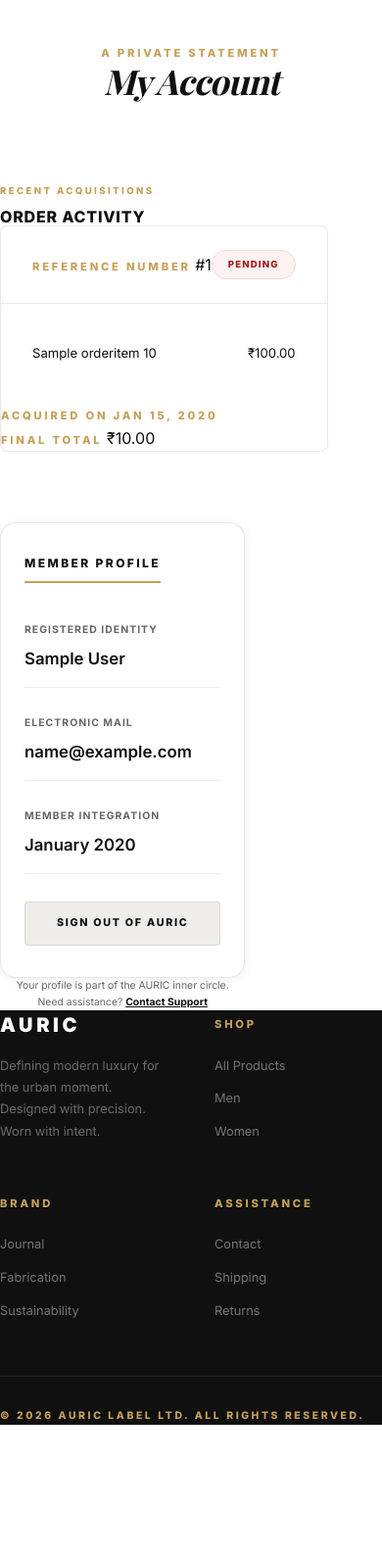
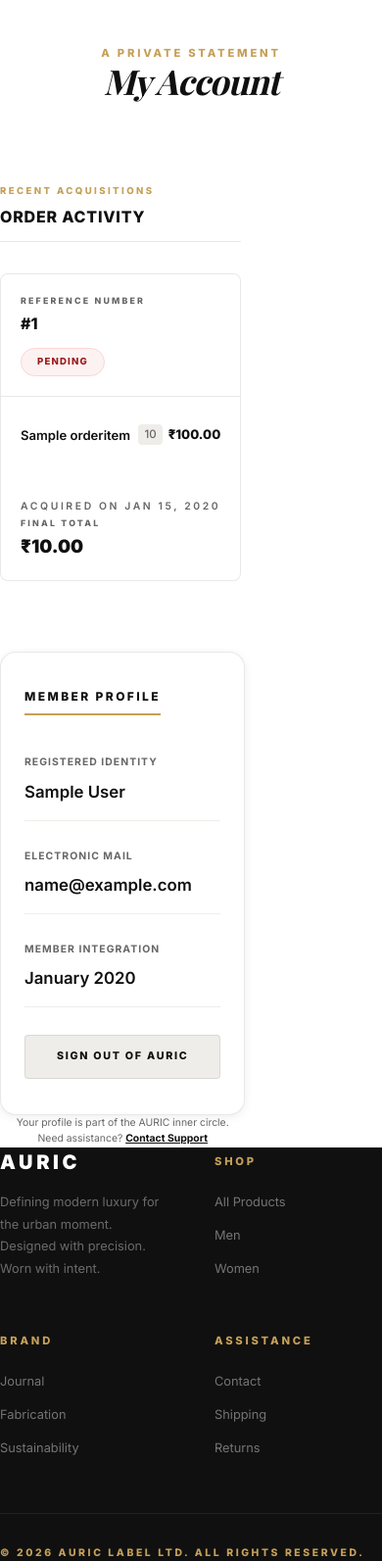
Before and after one commit to arjunbabu9656/auric-ecommerce, a Django app: page /accounts/profile/ in a window 390 px wide. Shown: the part 60-1653 px from the top of the page at 98% size. Before the commit the page ends 1514 px from the top, so only its background shows below. Run offline with Django 5.2, Linux system fonts and the light colour scheme; a user stored in the database is signed in; tables that the repository leaves empty hold one stand-in row (values such as "Sample post"); some web fonts are replaced.

Commit message:
UI: Complete mobile overhaul of Cart, Checkout, Product Detail, and Profile for 360px-480px

```diff
--- a/static/css/styles.css
+++ b/static/css/styles.css
@@ -1842,28 +1842,110 @@
     color: var(--muted);
   }
 
-  /* Auth / Cart / Contact */
+  /* Auth / Cart / Checkout */
   .auth-section { padding-top: 80px; }
   .auth-box { padding: 2.5rem 1.25rem; border-radius: var(--r-md); }
-  .cart__layout, .checkout__layout { gap: 2rem; }
+  .cart__layout, .checkout__layout { gap: 2.5rem; }
+
   .cart-item {
     grid-template-columns: 80px 1fr;
     gap: 1.25rem;
     padding: 1.5rem 0;
-  }
+    align-items: start;
+  }
+  .cart-item__info h3 { font-size: 0.95rem; line-height: 1.3; }
+  .cart-item__controls {
+    display: flex;
+    flex-wrap: wrap;
+    align-items: center;
+    gap: 1rem;
+    margin-top: 1rem;
+  }
+  .cart-item__price {
+    grid-column: 2;
+    font-weight: 800;
+    font-size: 1rem;
+    margin-top: 0.5rem;
+  }
+
+  .qty-form { display: flex; align-items: center; gap: 0.75rem; }
+  .qty-btn { width: 28px; height: 28px; font-size: 0.9rem; }
+
+  .cart-actions { display: flex; flex-direction: column; gap: 0.75rem; }
+  .btn--full { width: 100% !important; display: flex; justify-content: center; }
+  .btn--border-light { border-color: rgba(0,0,0,0.1); }
+
+  .summary-card { padding: 2rem 1.5rem; }
+  .summary-card .text-meta { margin-bottom: 1.25rem; }
+  .checkout-disclaimer { font-size: 0.65rem; color: var(--muted); text-align: center; line-height: 1.5; }
+
+  /* Product Detail Polish */
+  .product-detail-section { padding-top: 80px; }
+  .product-detail__grid { gap: 2.5rem; }
+  .product-detail__image-wrap { position: static; height: auto; border-radius: var(--r-md); }
+  .product-title { font-size: 1.95rem; line-height: 1.1; margin-bottom: 0.75rem !important; }
+  .product-detail__pricing { margin-bottom: 1.5rem; }
+  .product-detail__price { font-size: 1.5rem; }
+  .product-detail__desc { font-size: 0.88rem; line-height: 1.7; margin-bottom: 2rem; }
+  .product-detail__meta { margin-bottom: 2rem; }
+  .product-stock-status { color: var(--dark) !important; font-weight: 800 !important; cursor: default; }
+  .stock-in { color: #27ae60; }
+  .stock-low { color: #f39c12; }
+  .stock-out { color: #e74c3c; }
+
+  /* Profile (My Account) Polish */
+  .profile-section .cart__layout { display: flex; flex-direction: column; gap: 2.5rem; }
+  .order-activity-header {
+    display: flex;
+    justify-content: space-between;
+    align-items: flex-end;
+    margin-bottom: 2rem;
+    border-bottom: 1px solid var(--border);
+    padding-bottom: 1rem;
+  }
+
+  .order-card__header {
+    padding: 1.25rem;
+    flex-direction: column;
+    align-items: flex-start;
+    gap: 0.75rem;
+  }
+  .order-ref .text-meta { font-size: 0.55rem; color: var(--muted); display: block; margin-bottom: 0.25rem; }
+  .order-id { font-weight: 800; font-size: 1rem; color: var(--dark); }
+
+  .order-card__items { padding: 1.25rem; }
+  .order-item-name {
+    font-weight: 600;
+    display: flex;
+    align-items: center;
+    flex-wrap: wrap;
+    gap: 0.5rem;
+  }
+  .order-item-qty {
+    font-size: 0.72rem;
+    color: var(--muted);
+    font-weight: 500;
+    padding: 0.1rem 0.4rem;
+    background: var(--offwhite);
+    border-radius: 4px;
+  }
+  .order-item-subtotal { font-weight: 800; }
+
+  .order-card__footer {
+    padding: 1.25rem;
+    flex-direction: column;
+    gap: 1rem;
+    align-items: flex-start;
+  }
+  .order-date { font-size: 0.65rem; font-weight: 600; color: var(--muted); }
+  .order-total-group { text-align: left; }
+  .order-total-group .text-meta { font-size: 0.55rem; color: var(--muted); display: block; margin-bottom: 0.15rem; }
+  .order-total-val { font-weight: 950; font-size: 1.15rem; color: var(--dark); }
+
+  .account-panel { padding: 2.25rem 1.5rem; }
   .contact__grid { display: block !important; }
   .contact__card { padding: 2rem 1.5rem !important; }
   .contact__form { padding: 2.5rem 1.5rem !important; }
-
-  /* Ensure profile layout stacks correctly */
-  .profile-section .cart__layout {
-    display: flex;
-    flex-direction: column;
-    gap: 2.5rem;
-  }
-  .account-panel {
-    padding: 2rem 1.5rem;
-  }
 }
 
 /* NO animations on desktop reveal for mobile performance */
```
